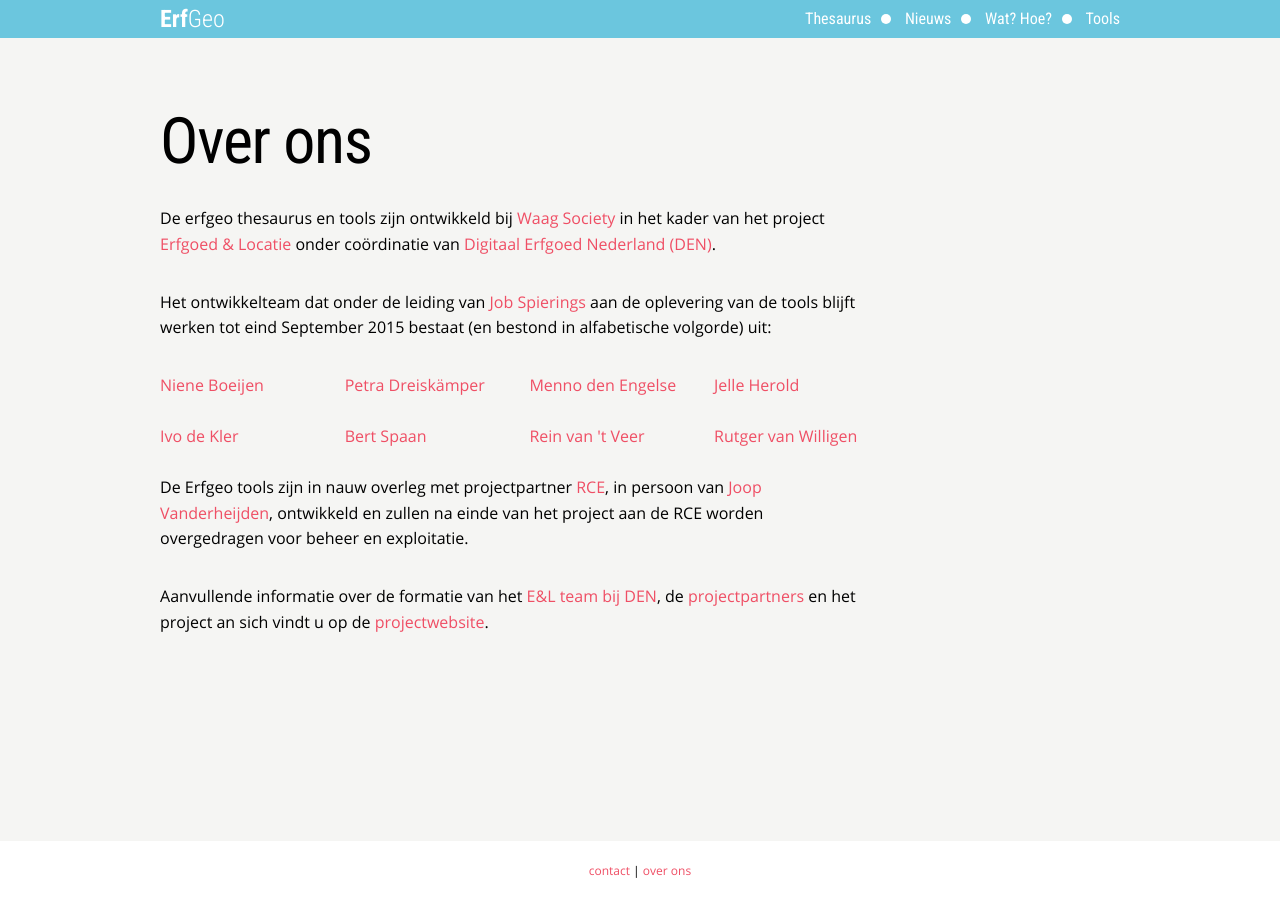
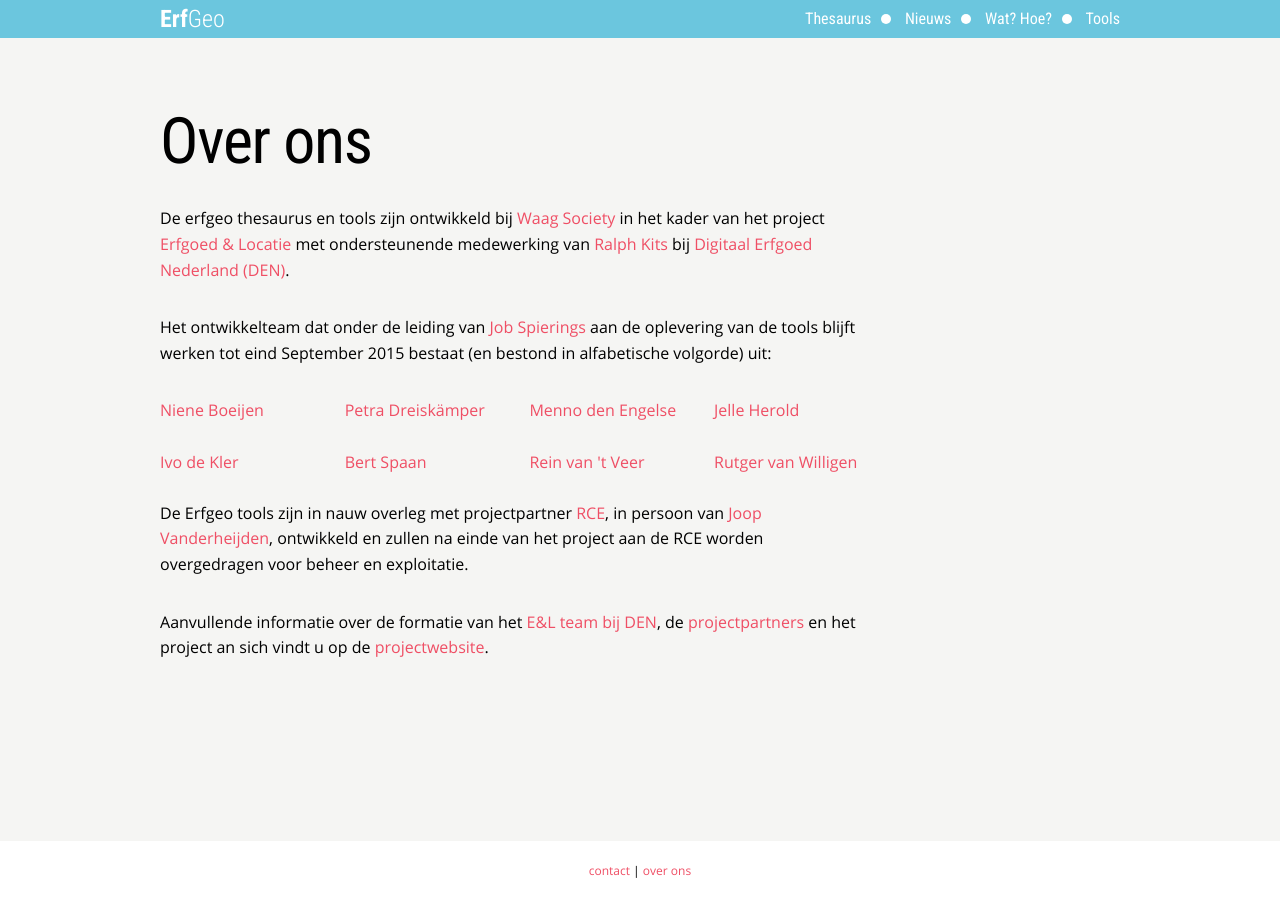
Before and after one commit to erfgoed-en-locatie/erfgoed-en-locatie.github.io, a Jekyll site: the page built from over-ons/index.md, in a window 1280 px wide. Built offline with Jekyll 4.4.1, drawn with Linux system fonts in a browser that asks for light colours; a script that is not in the unit is left out.

Commit message:
Update index.md

```diff
--- a/over-ons/index.md
+++ b/over-ons/index.md
@@ -5,7 +5,7 @@
 
 De erfgeo thesaurus en tools zijn ontwikkeld bij <a
 href="http://waag.org/">Waag Society</a> in het kader van het project <a
-href="http://erfgoedenlocatie.nl/">Erfgoed & Locatie</a> onder coördinatie van
+href="http://erfgoedenlocatie.nl/">Erfgoed & Locatie</a> met ondersteunende medewerking van <a href="https://www.linkedin.com/profile/view?id=50149590">Ralph Kits</a> bij
 <a href="http://www.den.nl">Digitaal Erfgoed Nederland (DEN)</a>.
 
 Het ontwikkelteam dat onder de leiding van <a
```
